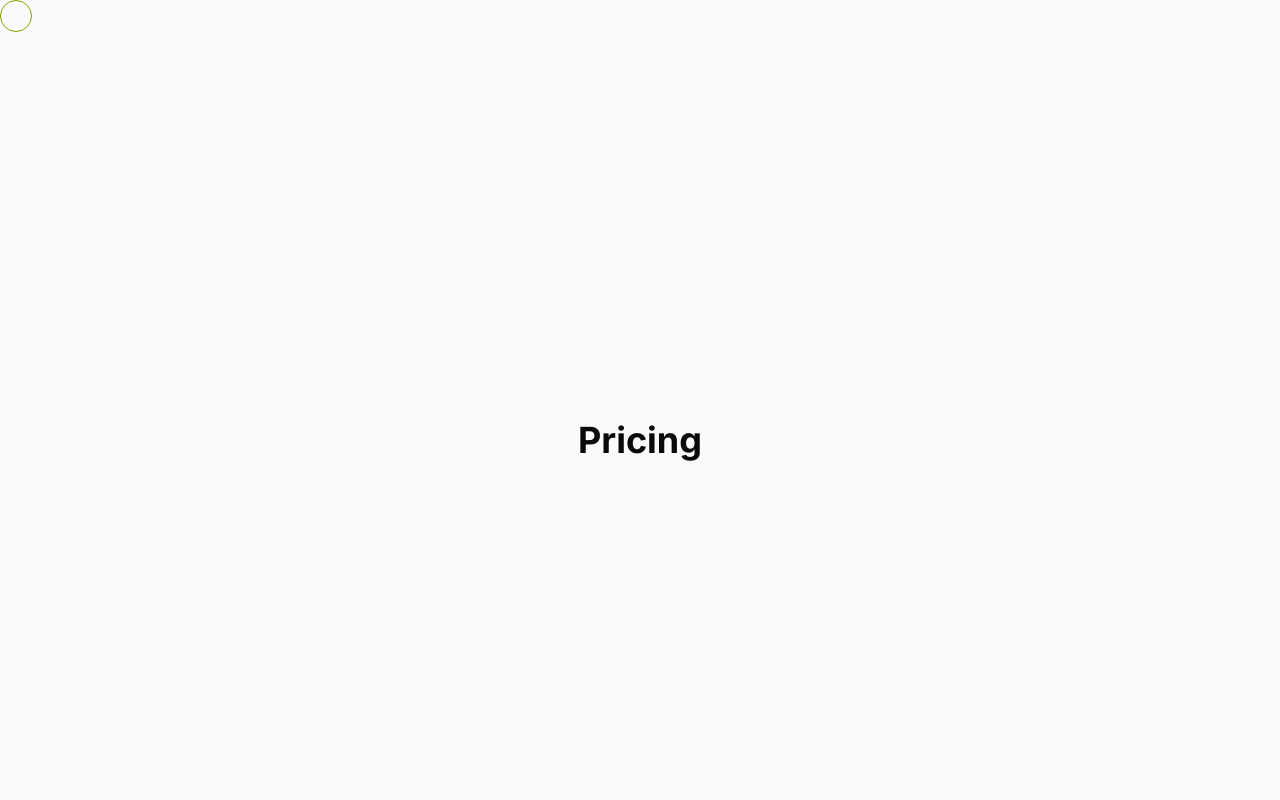
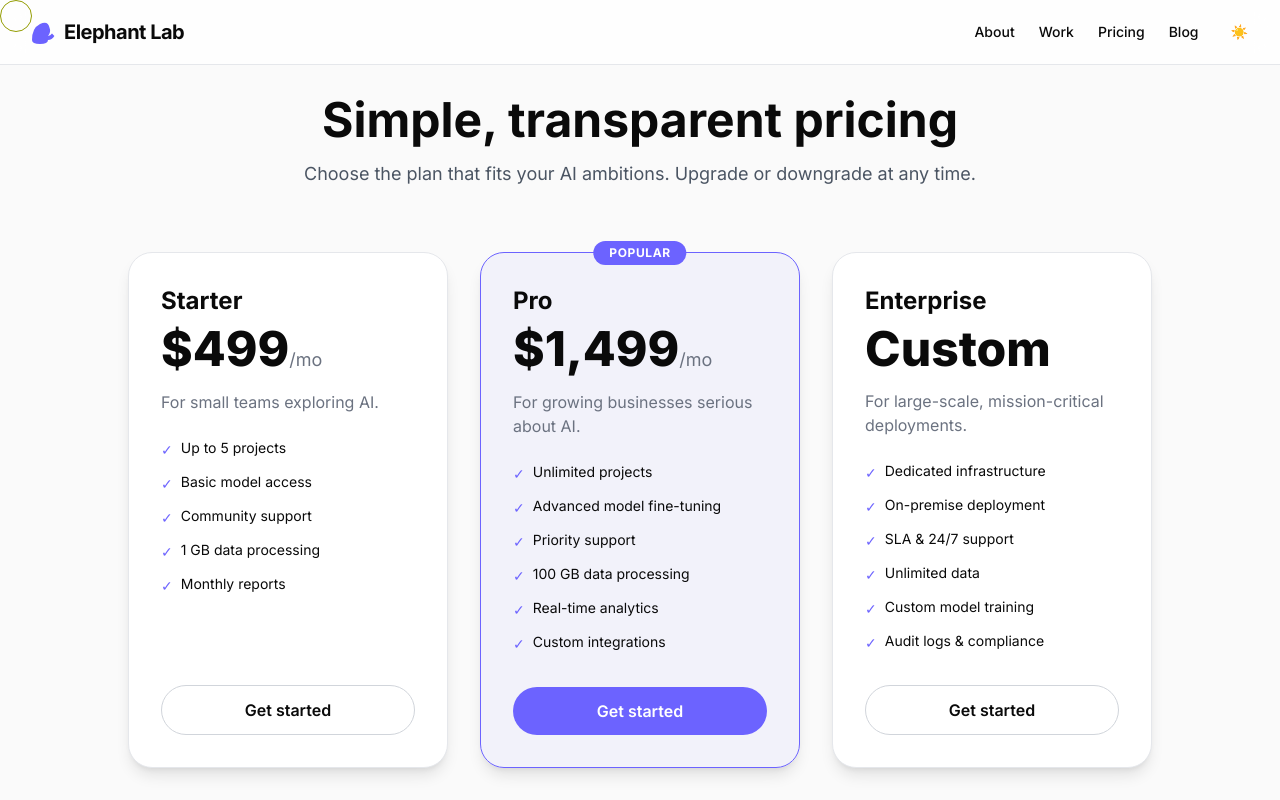
Before and after one commit to anandtudu078/the-elephant-lab, a Next.js app: page /pricing in a window 1280 px wide. Shown: the top 800 px of the page. Built offline with nearby package versions, Linux system fonts and the light colour scheme.

Commit message:
Add Pricing page with three tiers and animations

```diff
--- a/src/app/pricing/page.tsx
+++ b/src/app/pricing/page.tsx
@@ -1,7 +1,73 @@
+import Navbar from "@/components/Navbar";
+import Footer from "@/components/Footer";
+import PricingCard from "@/components/PricingCard";
+
+const tiers = [
+  {
+    name: "Starter",
+    price: "$499",
+    description: "For small teams exploring AI.",
+    features: [
+      "Up to 5 projects",
+      "Basic model access",
+      "Community support",
+      "1 GB data processing",
+      "Monthly reports",
+    ],
+    highlighted: false,
+  },
+  {
+    name: "Pro",
+    price: "$1,499",
+    description: "For growing businesses serious about AI.",
+    features: [
+      "Unlimited projects",
+      "Advanced model fine-tuning",
+      "Priority support",
+      "100 GB data processing",
+      "Real-time analytics",
+      "Custom integrations",
+    ],
+    highlighted: true,
+  },
+  {
+    name: "Enterprise",
+    price: "Custom",
+    description: "For large-scale, mission-critical deployments.",
+    features: [
+      "Dedicated infrastructure",
+      "On-premise deployment",
+      "SLA & 24/7 support",
+      "Unlimited data",
+      "Custom model training",
+      "Audit logs & compliance",
+    ],
+    highlighted: false,
+  },
+];
+
 export default function PricingPage() {
   return (
-    <div className="min-h-screen flex items-center justify-center pt-20">
-      <h1 className="text-4xl font-bold">Pricing</h1>
-    </div>
+    <main>
+      <Navbar />
+      <section className="min-h-screen pt-24 pb-16 px-6">
+        <div className="max-w-7xl mx-auto">
+          <div className="text-center mb-16">
+            <h1 className="text-4xl md:text-5xl font-bold mb-4">
+              Simple, transparent pricing
+            </h1>
+            <p className="text-gray-600 dark:text-gray-400 text-lg max-w-2xl mx-auto">
+              Choose the plan that fits your AI ambitions. Upgrade or downgrade at any time.
+            </p>
+          </div>
+          <div className="grid grid-cols-1 md:grid-cols-3 gap-8 max-w-5xl mx-auto">
+            {tiers.map((tier, i) => (
+              <PricingCard key={tier.name} {...tier} delay={i * 0.1} />
+            ))}
+          </div>
+        </div>
+      </section>
+      <Footer />
+    </main>
   );
 }
--- /dev/null
+++ b/src/components/PricingCard.tsx
@@ -0,0 +1,65 @@
+"use client";
+import { motion } from "framer-motion";
+import Link from "next/link";
+
+interface PricingCardProps {
+  name: string;
+  price: string;
+  description: string;
+  features: string[];
+  highlighted?: boolean;
+  delay?: number;
+}
+
+export default function PricingCard({
+  name,
+  price,
+  description,
+  features,
+  highlighted = false,
+  delay = 0,
+}: PricingCardProps) {
+  return (
+    <motion.div
+      initial={{ opacity: 0, y: 30 }}
+      whileInView={{ opacity: 1, y: 0 }}
+      viewport={{ once: true, margin: "-50px" }}
+      transition={{ duration: 0.5, delay, ease: "easeOut" }}
+      className={`relative flex flex-col p-8 rounded-3xl border shadow-lg transition-all duration-300 ${
+        highlighted
+          ? "border-lab-accent bg-lab-accent/5 dark:bg-lab-accent/10 scale-105"
+          : "border-gray-200 dark:border-gray-800 bg-white dark:bg-gray-900 hover:border-lab-accent/30"
+      }`}
+    >
+      {highlighted && (
+        <span className="absolute -top-3 left-1/2 -translate-x-1/2 bg-lab-accent text-white text-xs font-bold px-4 py-1 rounded-full uppercase tracking-wider">
+          Popular
+        </span>
+      )}
+      <h3 className="text-2xl font-bold mb-2">{name}</h3>
+      <div className="mb-4">
+        <span className="text-5xl font-extrabold">{price}</span>
+        {price !== "Custom" && <span className="text-gray-500 dark:text-gray-400 text-lg">/mo</span>}
+      </div>
+      <p className="text-gray-500 dark:text-gray-400 mb-6">{description}</p>
+      <ul className="space-y-3 mb-8 flex-1">
+        {features.map((feat) => (
+          <li key={feat} className="flex items-start gap-2 text-sm">
+            <span className="text-lab-accent mt-0.5">✓</span>
+            <span>{feat}</span>
+          </li>
+        ))}
+      </ul>
+      <Link
+        href="/contact"
+        className={`block text-center py-3 px-6 rounded-full font-semibold transition-all ${
+          highlighted
+            ? "bg-lab-accent text-white hover:bg-lab-glow"
+            : "border border-gray-300 dark:border-gray-700 hover:border-lab-accent hover:text-lab-accent"
+        }`}
+      >
+        Get started
+      </Link>
+    </motion.div>
+  );
+}
```
